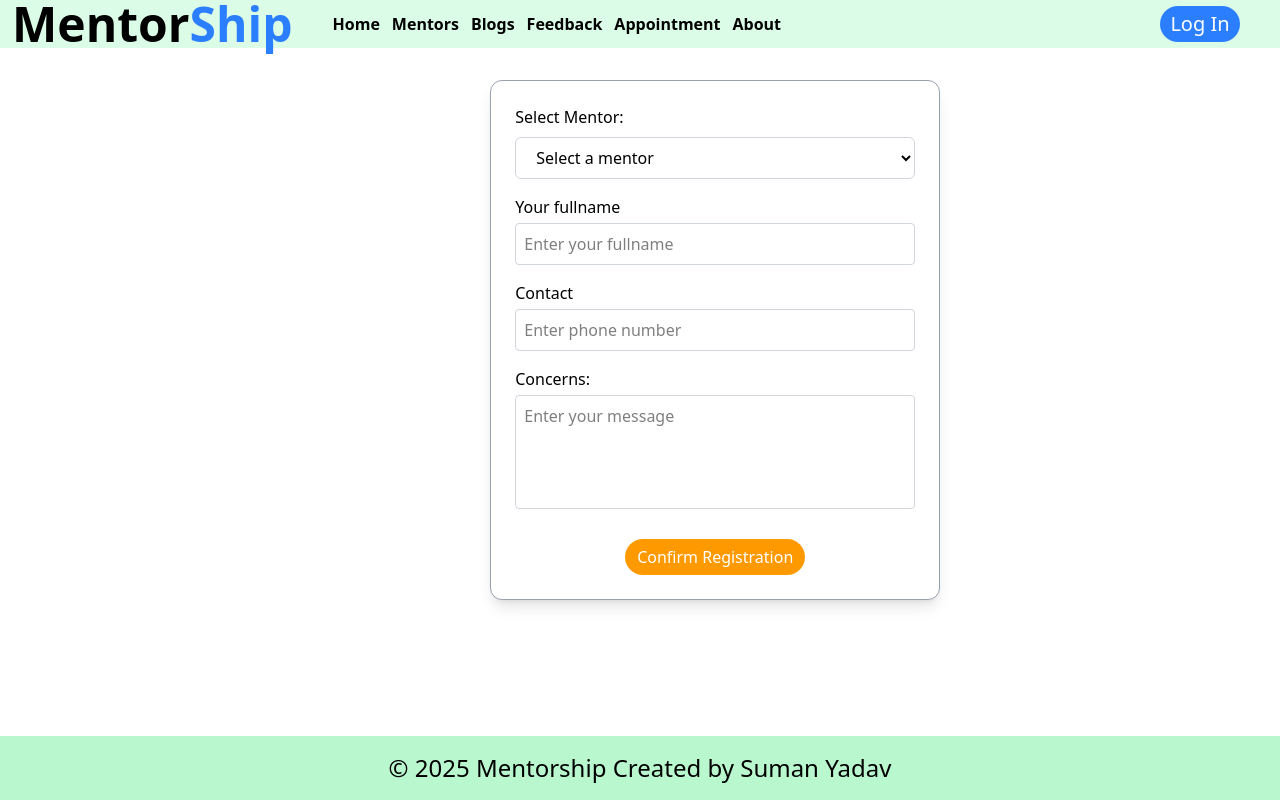
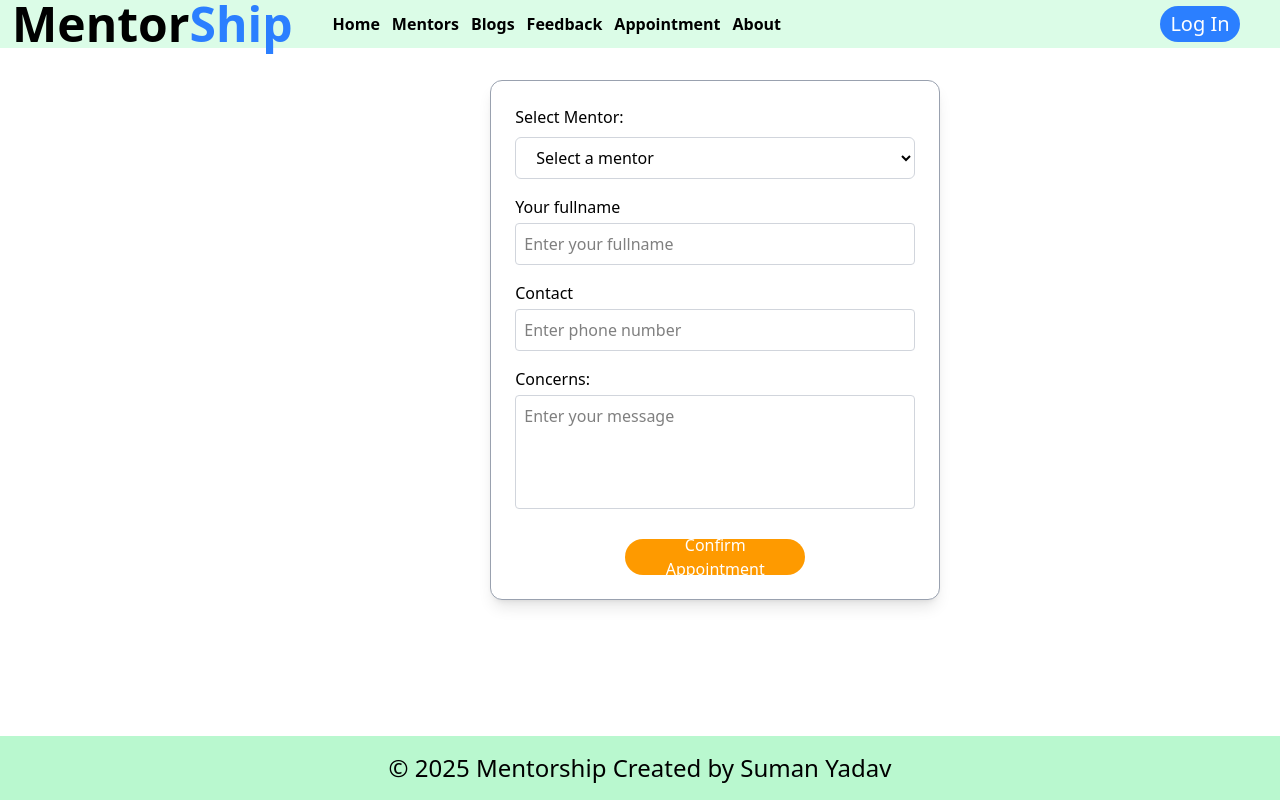
Before and after one commit to Ydv-Suman/MentorShip, a React (Vite) app: page /appointment in a window 1280 px wide. Built offline with nearby package versions, Linux system fonts and the light colour scheme.

Commit message:
minor correction

```diff
--- a/src/route/Appointment.jsx
+++ b/src/route/Appointment.jsx
@@ -13,8 +13,6 @@ function Appointment() {
   };
 
   const handleSubmit = async (e) => {
-    e.preventDefault();
-
     const formData = {
       mentor: selectedMentor,
       name,
@@ -113,7 +111,7 @@ function Appointment() {
             type="submit"
             className="cursor-pointer p-2 bg-amber-500 w-45 h-9 text-white rounded-full flex items-center justify-center mx-auto"
           >
-            Confirm Registration
+            Confirm Appointment
           </button>
         </div>
       </form>
```
